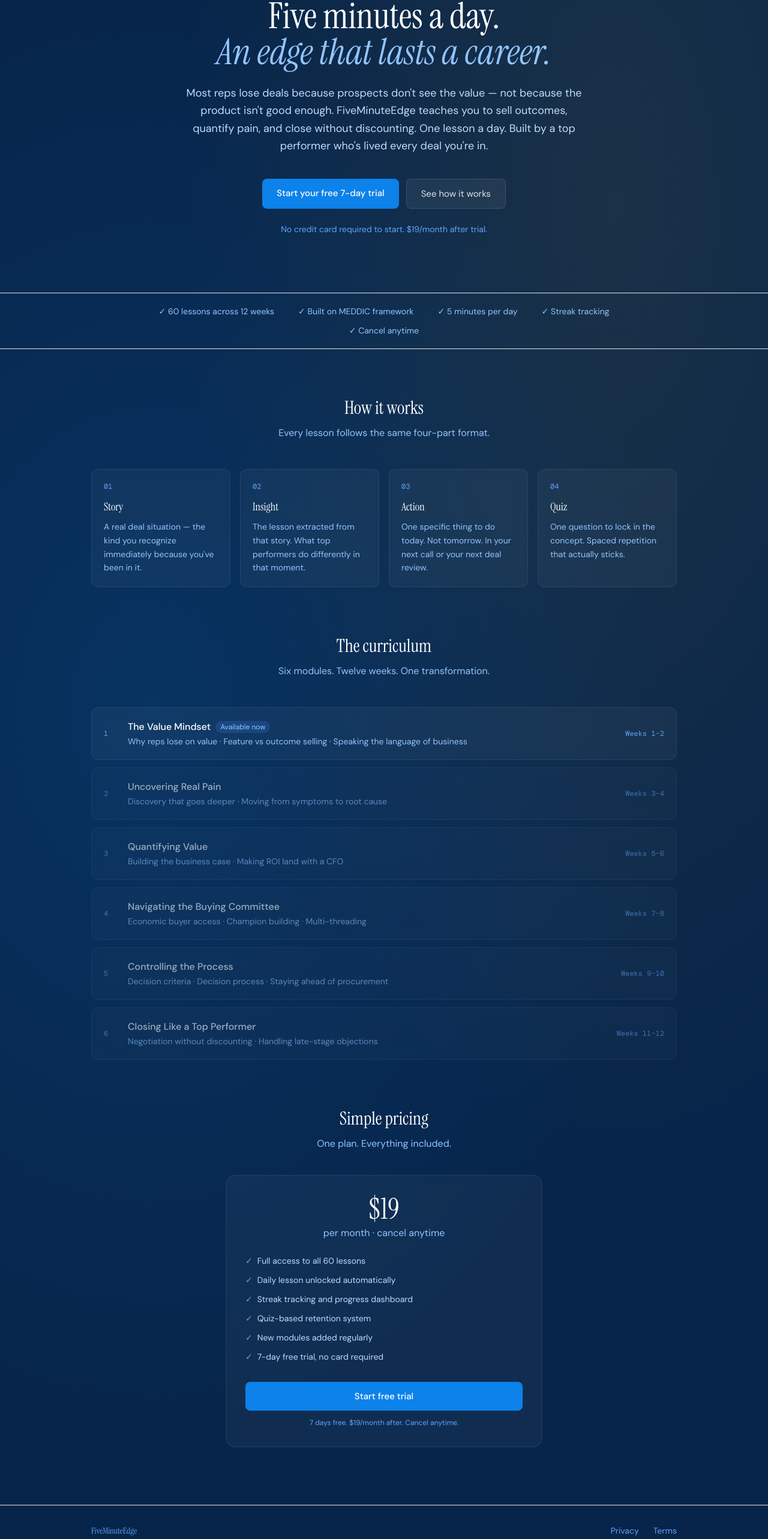
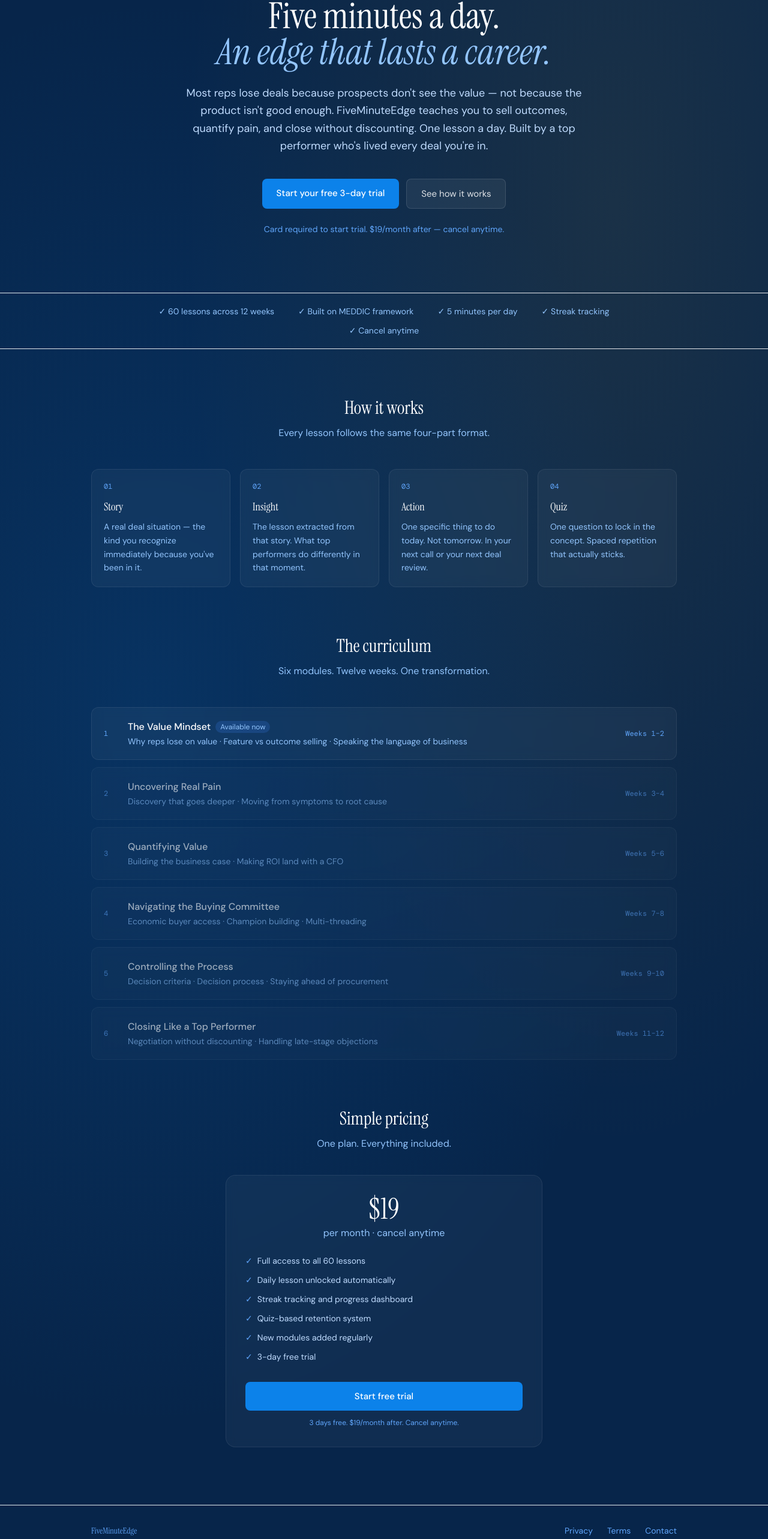
Before and after one commit to fiveminuteedge/FME, a Next.js app: page / in a window 1280 px wide. Shown: the part 219-2785 px from the top of the page at 60% size. Built offline with nearby package versions, Linux system fonts and the light colour scheme.

Commit message:
Update page.tsx

```diff
--- a/app/page.tsx
+++ b/app/page.tsx
@@ -33,13 +33,13 @@ export default function HomePage() {
 
         <div className="flex flex-col sm:flex-row gap-3 justify-center mb-6">
           <Link href="/auth/signup" className="btn-primary text-base px-8 py-3.5">
-            Start your free 7-day trial
+            Start your free 3-day trial
           </Link>
           <Link href="#how-it-works" className="btn-secondary text-base px-8 py-3.5">
             See how it works
           </Link>
         </div>
-        <p className="text-sm text-blue-400">No credit card required to start. $19/month after trial.</p>
+        <p className="text-sm text-blue-400">Card required to start trial. $19/month after — cancel anytime.</p>
       </section>
 
       {/* Social proof strip */}
@@ -121,7 +121,7 @@ export default function HomePage() {
               'Streak tracking and progress dashboard',
               'Quiz-based retention system',
               'New modules added regularly',
-              '7-day free trial, no card required',
+              '3-day free trial',
             ].map(f => (
               <li key={f} className="flex items-center gap-2">
                 <span className="text-blue-400">✓</span> {f}
@@ -132,7 +132,7 @@ export default function HomePage() {
           <Link href="/auth/signup" className="btn-primary w-full block text-center text-base py-3.5">
             Start free trial
           </Link>
-          <p className="text-xs text-blue-400 mt-3">7 days free. $19/month after. Cancel anytime.</p>
+          <p className="text-xs text-blue-400 mt-3">3 days free. $19/month after. Cancel anytime.</p>
         </div>
       </section>
 
@@ -143,6 +143,7 @@ export default function HomePage() {
           <div className="flex gap-6">
             <Link href="/privacy" className="hover:text-blue-200 transition-colors">Privacy</Link>
             <Link href="/terms" className="hover:text-blue-200 transition-colors">Terms</Link>
+            <Link href="/contact" className="hover:text-blue-200 transition-colors">Contact</Link>
           </div>
         </div>
       </footer>
```
